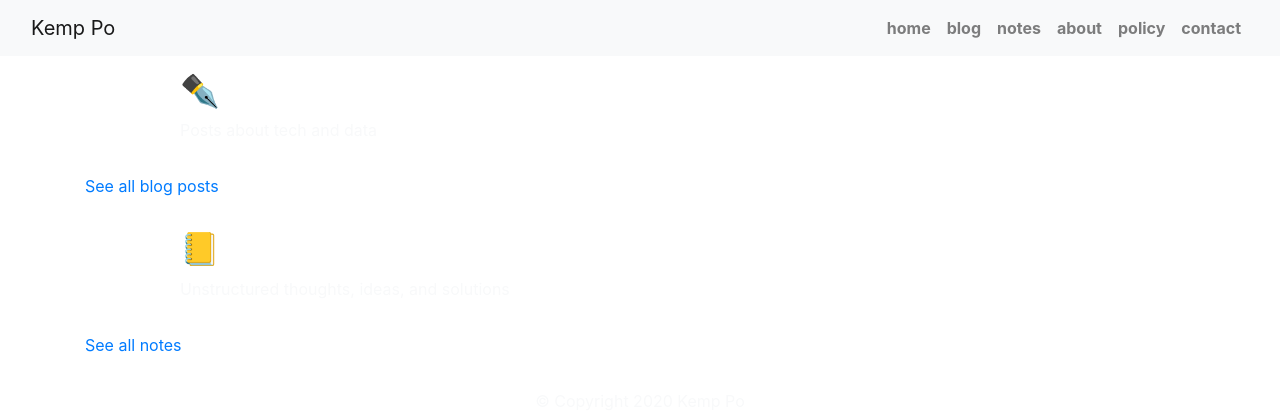
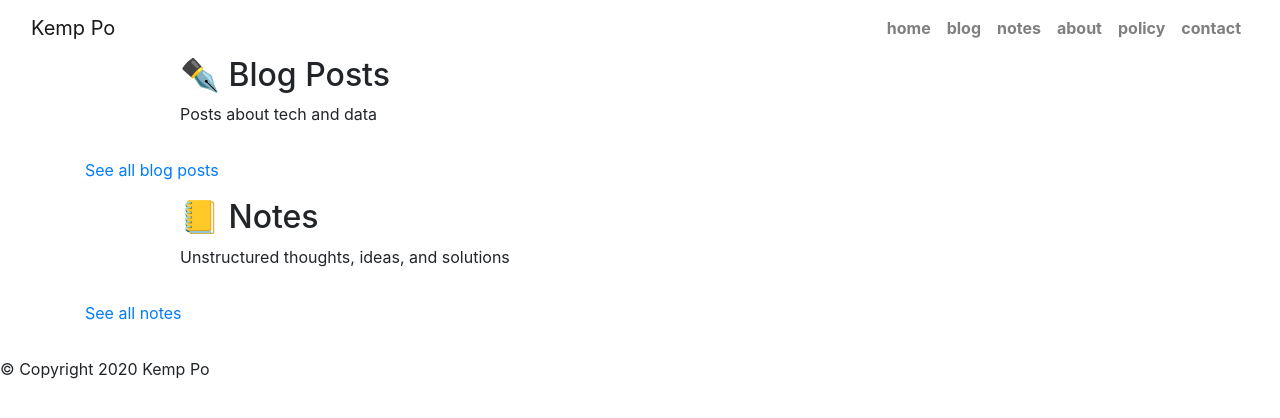
Before and after one commit to kempspo/kempblog, a Django app: page / in a window 1280 px wide. Shown: the top 418 px of the page. Run offline with Django 3.2, Linux system fonts and the light colour scheme; data that the repository does not hold is empty; some libraries are stand-ins or nearby versions.

Commit message:
remove bootstrap styling

```diff
--- a/templates/about.html
+++ b/templates/about.html
@@ -8,7 +8,7 @@
         <div class="row">
             <div class=" col-md-8 col-md-10 mx-auto">
                 <div class="site-heading">
-                    <h1 class="text-white mt-3"> About me</h2>
+                    <h1> About me</h2>
                 </div>
                 <p class="text-light"> blah blah blah</p>
             </div>
--- a/templates/base.html
+++ b/templates/base.html
@@ -1,6 +1,8 @@
 {% load static %}
 <!DOCTYPE html>
 <link rel='stylesheet' href='{% static "/css/base.css" %}' />
+<link rel='stylesheet' href='{% static "/css/code.css" %}' />
+<!-- <script src='{% static "/js/themes.js" %}'></script> -->
 <html>
     <head>
         <title>Kemp Po</title>
@@ -14,7 +16,7 @@
             crossorigin="anonymous" />
     </head>
         <!-- Navigation -->
-        <nav class="navbar navbar-expand-lg navbar-light bg-light shadow" id="mainNav">
+        <nav class="navbar navbar-expand-lg navbar-light shadow" id="mainNav">
             <div class="container-fluid">
                 <a class="navbar-brand" href="{% url 'home' %}">Kemp Po</a>
                 <button class="navbar-toggler navbar-toggler-right" type="button" data-toggle="collapse" data-target="#navbarResponsive"
@@ -23,23 +25,23 @@
                 </button>
                 <div class="collapse navbar-collapse" id="navbarResponsive">
                     <ul class="navbar-nav ml-auto">
-                        <li class="nav-item text-black">
-                            <a class="nav-link text-black font-weight-bold" href="{% url 'home' %}">home</a>
+                        <li class="nav-item">
+                            <a class="nav-link font-weight-bold" href="{% url 'home' %}">home</a>
                         </li>
-                        <li class="nav-item text-black">
-                            <a class="nav-link text-black font-weight-bold" href="{% url 'post_list' %}">blog</a>
+                        <li class="nav-item">
+                            <a class="nav-link font-weight-bold" href="{% url 'post_list' %}">blog</a>
                         </li>
-                        <li class="nav-item text-black">
-                            <a class="nav-link text-black font-weight-bold" href="{% url 'note_list' %}">notes</a>
+                        <li class="nav-item">
+                            <a class="nav-link font-weight-bold" href="{% url 'note_list' %}">notes</a>
                         </li>
-                        <li class="nav-item text-black">
-                            <a class="nav-link text-black font-weight-bold" href="/about">about</a>
+                        <li class="nav-item">
+                            <a class="nav-link font-weight-bold" href="/about">about</a>
                         </li>
-                        <li class="nav-item text-black">
-                            <a class="nav-link text-black font-weight-bold" href="#">policy</a>
+                        <li class="nav-item">
+                            <a class="nav-link font-weight-bold" href="#">policy</a>
                         </li>
-                        <li class="nav-item text-black">
-                            <a class="nav-link text-black font-weight-bold" href="/contact">contact</a>
+                        <li class="nav-item">
+                            <a class="nav-link font-weight-bold" href="/contact">contact</a>
                         </li>
                     </ul>
                 </div>
@@ -50,7 +52,7 @@
         {% endblock content %}
         <!-- Footer -->
         <footer class="py-3">
-            <p class="m-0 text-light text-center ">&copy; Copyright 2020 Kemp Po</p>
+            <p class="footer">&copy; Copyright 2020 Kemp Po</p>
         </footer>
     </body>
 </html>
--- a/templates/contact.html
+++ b/templates/contact.html
@@ -8,8 +8,8 @@
         <div class="row">
             <div class=" col-md-8 col-md-10 mx-auto">
                 <div class="site-heading">
-                    <h1 class="text-white mt-3">📧 Contact</h2>
-                    <p class="text-light">Reach out to me </p>
+                    <h1>📧 Contact</h2>
+                    <p>Reach out to me </p>
                 </div>
                 <h3 class="text-light"> Social</h3>
                 <ul class="text-light">
--- a/templates/index.html
+++ b/templates/index.html
@@ -9,8 +9,8 @@
             <div class=" col-md-8 col-md-10 mx-auto">
                 <div class="site-heading">
                     <!-- <h2 class=" site-heading my-4 mt-3 text-white"> &#x1f44b Hello </h2> -->
-                    <h2 class="text-white mt-3">✒️ Blog Posts</h2>
-                    <p class="text-light">Posts about tech and data </p>
+                    <h2>✒️ Blog Posts</h2>
+                    <p>Posts about tech and data </p>
                 </div>
             </div>
         </div>
@@ -47,8 +47,8 @@
         <div class="row">
             <div class=" col-md-8 col-md-10 mx-auto">
                 <div class="site-heading">
-                    <h2 class="text-white mt-3">📒 Notes</h2>
-                    <p class="text-light">Unstructured thoughts, ideas, and solutions</p>
+                    <h2>📒 Notes</h2>
+                    <p>Unstructured thoughts, ideas, and solutions</p>
                 </div>
             </div>
         </div>
--- a/templates/note_detail.html
+++ b/templates/note_detail.html
@@ -1,6 +1,7 @@
 {% extends "base.html" %}
 {% load static %}
 {% block content %}
+{% load social_share %}
 <script src="https://ajax.googleapis.com/ajax/libs/jquery/3.5.1/jquery.min.js"></script>
 <script>
     $(document).ready(function(){
--- a/templates/note_list.html
+++ b/templates/note_list.html
@@ -8,8 +8,8 @@
         <div class="row">
             <div class=" col-md-8 col-md-10 mx-auto">
                 <div class="site-heading">
-                    <h2 class="text-white mt-3">📒 Notes</h2>
-                    <p class="text-light">Unstructured thoughts, ideas, and solutions</p>
+                    <h2>📒 Notes</h2>
+                    <p>Unstructured thoughts, ideas, and solutions</p>
                 </div>
             </div>
         </div>
--- a/templates/post_detail.html
+++ b/templates/post_detail.html
@@ -16,7 +16,7 @@
             <div class="card mb-4">
                 <div class="card-body">
                     <h2 class="card-title">{{ post.title }}</h2>
-                    <p class=" text-muted">{{ post.author }} | {{ post.created_on | date:"d M Y" }}</p>
+                    <p class="text-muted">{{ post.author }} | {{ post.created_on | date:"d M Y" }}</p>
                     <img class="responsive" src="{{ post.background_image.url }}">
                     <div id="container" class="container"> <p>{{ post.formatted_markdown|safe }}</p> </div>
                     {% post_to_linkedin post.title %}
--- a/templates/tag.html
+++ b/templates/tag.html
@@ -8,9 +8,8 @@
         <div class="row">
             <div class=" col-md-8 col-md-10 mx-auto">
                 <div class="site-heading">
-                    <!-- <h2 class=" site-heading my-4 mt-3 text-white"> &#x1f44b Hello </h2> -->
-                    <h2 class="text-white mt-3">✒️ Blog Posts</h2>
-                    <p class="text-light">Posts about tech and data </p>
+                    <h2>✒️ Blog Posts</h2>
+                    <p>Posts about tech and data </p>
                 </div>
             </div>
         </div>
```
Also changed, not shown: templates/post_list.html (+3 -4 lines).
